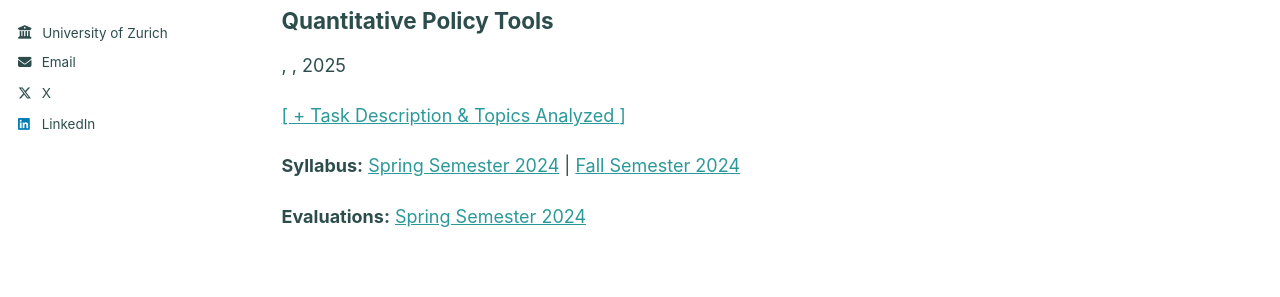
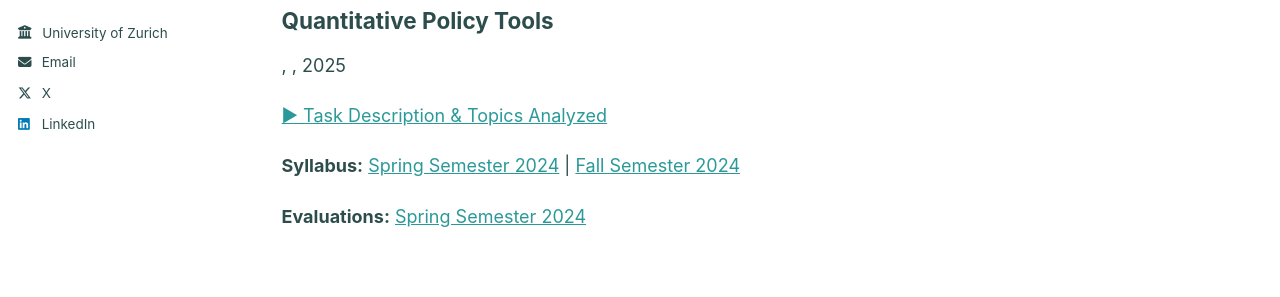
Before and after one commit to lorenzomariacasale/lorenzomariacasale.github.io, a Jekyll site: the page built from _pages/teaching.html, in a window 1280 px wide and 921 px high. Shown: the part 333-630 px from the top of the window. Built offline with Jekyll 4.4.1, drawn with Linux system fonts in a browser that asks for light colours; some of the changed lines change nothing that is shown.

Commit message:
Second Trial Teaching Section

```diff
--- a/_includes/archive-single.html
+++ b/_includes/archive-single.html
@@ -66,7 +66,7 @@
 
     {% if post.teaching_desc %}
       <p>
-        <a href="#" class="toggle-teaching-desc" onclick="toggleTeachingDesc(this); return false;">[ + Task Description & Topics Analyzed ]</a>
+        <a href="#" class="toggle-teaching-desc" onclick="toggleTeachingDesc(this); return false;">▶ Task Description & Topics Analyzed</a>
       </p>
       <div class="teaching-desc-text" style="display: none;">
         <p>{{ post.teaching_desc }}</p>
@@ -120,3 +120,13 @@
     el.textContent = isVisible ? "▶ Abstract" : "▼ Abstract";
   }
 </script>
+
+
+<script>
+  function toggleTeachingDesc(el) {
+    const desc = el.parentElement.nextElementSibling;
+    const isVisible = desc.style.display === "block";
+    desc.style.display = isVisible ? "none" : "block";
+    el.textContent = isVisible ? "▶ Task Description & Topics Analyzed" : "▼ Task Description & Topics Analyzed";
+  }
+</script>
```
